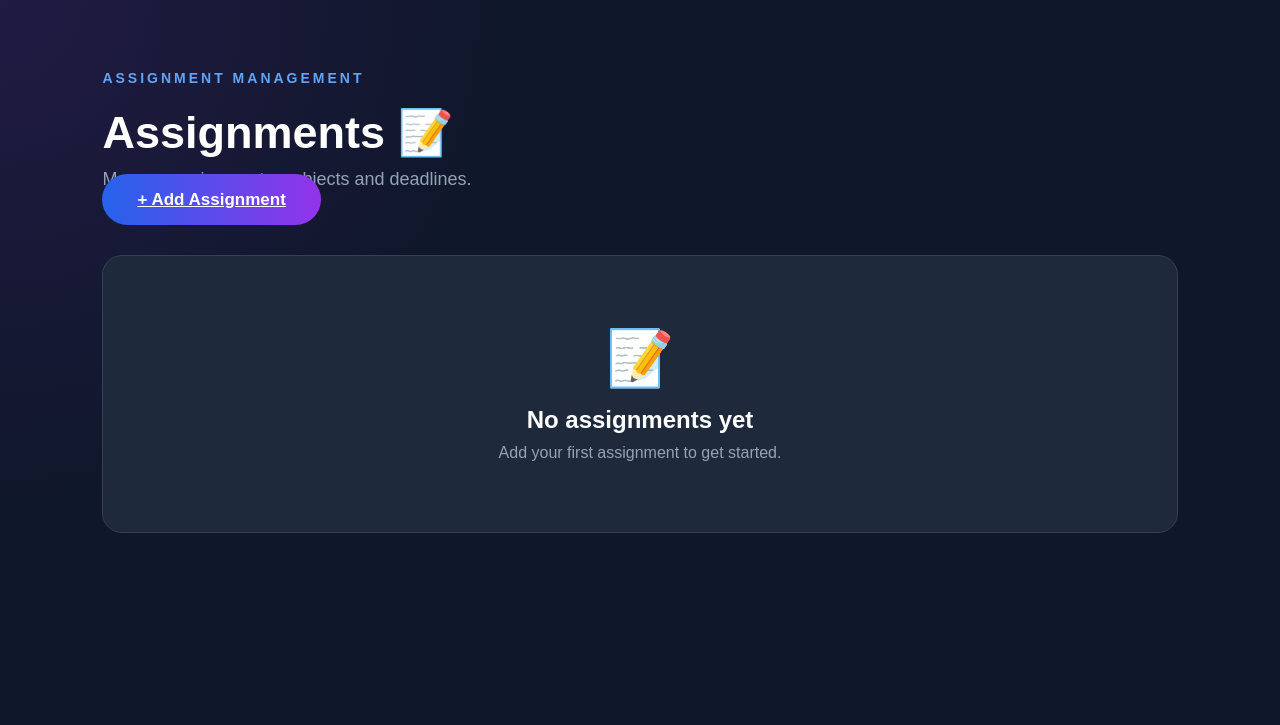
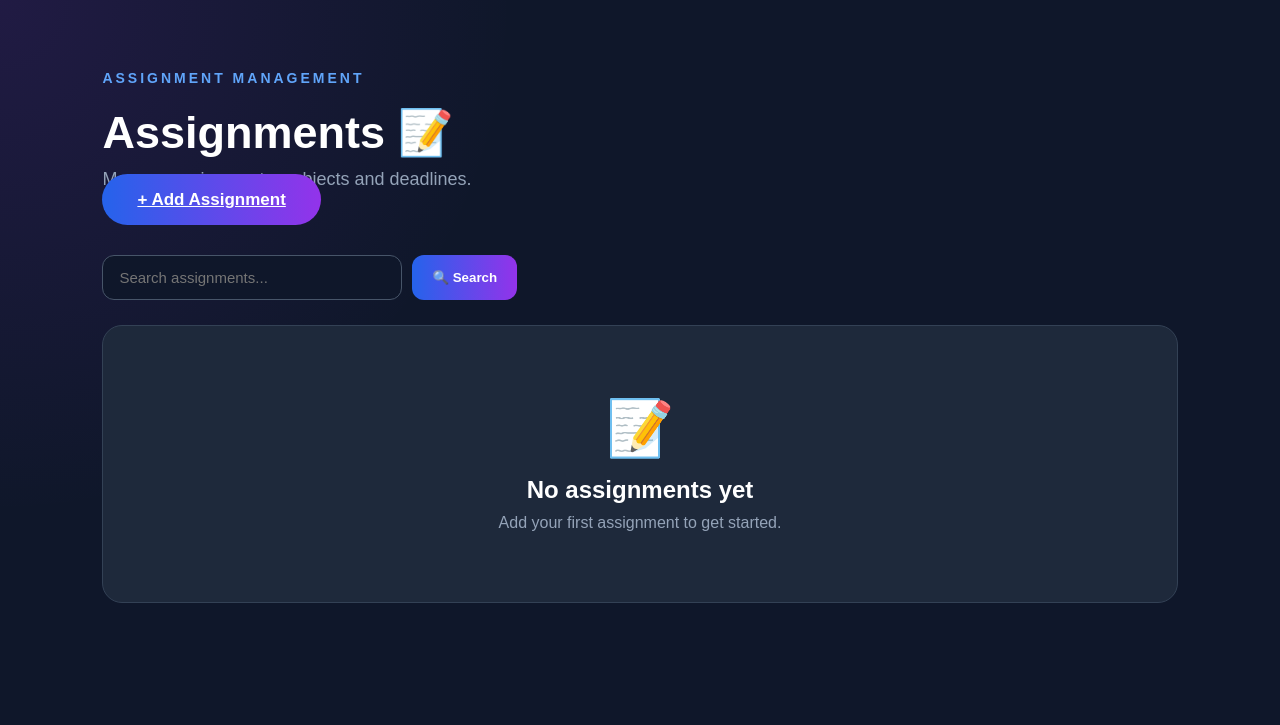
Before and after one commit to eshitashukla634-tech/CampusHub, a Flask app: page /assignments in a window 1280 px wide. Shown: the part 75-800 px from the top of the page. Run offline with Flask 3, Linux system fonts and the light colour scheme; data that the repository does not hold is empty.

Commit message:
Add assignment search

```diff
--- a/app.py
+++ b/app.py
@@ -219,13 +219,26 @@ def mark_attendance(student_id, status):
 @app.route("/assignments")
 def assignments():
 
+    search = request.args.get("search", "")
+
     connection = sqlite3.connect("campushub.db")
     cursor = connection.cursor()
 
-    cursor.execute("""
-        SELECT * FROM assignments
-        ORDER BY due_date
-    """)
+    if search:
+
+        cursor.execute("""
+            SELECT * FROM assignments
+            WHERE title LIKE ?
+            OR subject LIKE ?
+            ORDER BY due_date
+        """, (f"%{search}%", f"%{search}%"))
+
+    else:
+
+        cursor.execute("""
+            SELECT * FROM assignments
+            ORDER BY due_date
+        """)
 
     assignments = cursor.fetchall()
 
@@ -233,9 +246,9 @@ def assignments():
 
     return render_template(
         "assignments.html",
-        assignments=assignments
+        assignments=assignments,
+        search=search
     )
-
 
 @app.route("/add-assignment", methods=["GET", "POST"])
 def add_assignment():
--- a/static/css/style.css
+++ b/static/css/style.css
@@ -1291,3 +1291,48 @@ footer {
 .pending-btn:hover {
     transform: translateY(-2px);
 }
+
+
+
+.assignment-search-form {
+    display: flex;
+    gap: 10px;
+    margin-top: 25px;
+    margin-bottom: 25px;
+}
+
+.assignment-search-form input {
+    width: 300px;
+    padding: 13px 16px;
+
+    border: 1px solid #475569;
+    border-radius: 12px;
+
+    background: #0f172a;
+    color: white;
+
+    outline: none;
+    font-size: 15px;
+}
+
+.assignment-search-form input:focus {
+    border-color: #60a5fa;
+}
+
+.assignment-search-form button {
+    padding: 13px 20px;
+
+    border: none;
+    border-radius: 12px;
+
+    background: linear-gradient(
+        90deg,
+        #2563eb,
+        #9333ea
+    );
+
+    color: white;
+    font-weight: bold;
+
+    cursor: pointer;
+}
--- a/templates/assignments.html
+++ b/templates/assignments.html
@@ -82,6 +82,24 @@
             </a>
 
         </div>
+
+
+<form method="GET"
+      action="{{ url_for('assignments') }}"
+      class="assignment-search-form">
+
+    <input
+        type="text"
+        name="search"
+        placeholder="Search assignments..."
+        value="{{ search }}"
+    >
+
+    <button type="submit">
+        🔍 Search
+    </button>
+
+</form>
 
 
 
```
